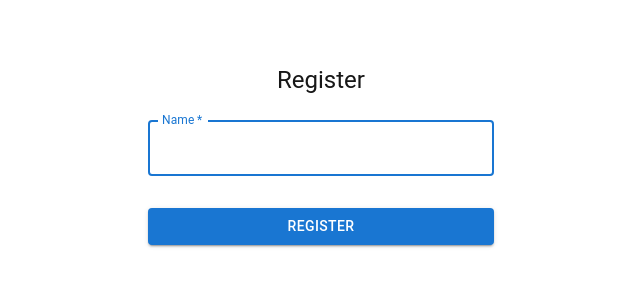
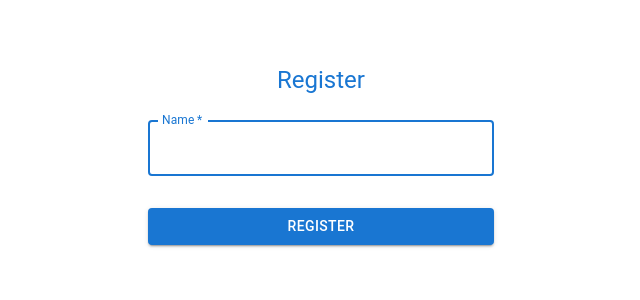
Before and after one commit to Phenon-io/ex_4_main, a Next.js app: page / in a window 1280 px wide. Shown: the top 300 px of the page, without its empty margins (319-959 px from the left). Built offline with nearby package versions, Linux system fonts and the light colour scheme.

Commit message:
color hotfix

```diff
--- a/app/page.tsx
+++ b/app/page.tsx
@@ -86,9 +86,10 @@ export default function Register() {
           display: 'flex',
           flexDirection: 'column',
           alignItems: 'center',
+          background: 'white',
         }}
       >
-        <Typography component="h1" variant="h5">
+        <Typography component="h1" variant="h5" color="primary">
           Register
         </Typography>
         <Box component="form" onSubmit={handleSubmit} noValidate sx={{ mt: 1 }}>
```
